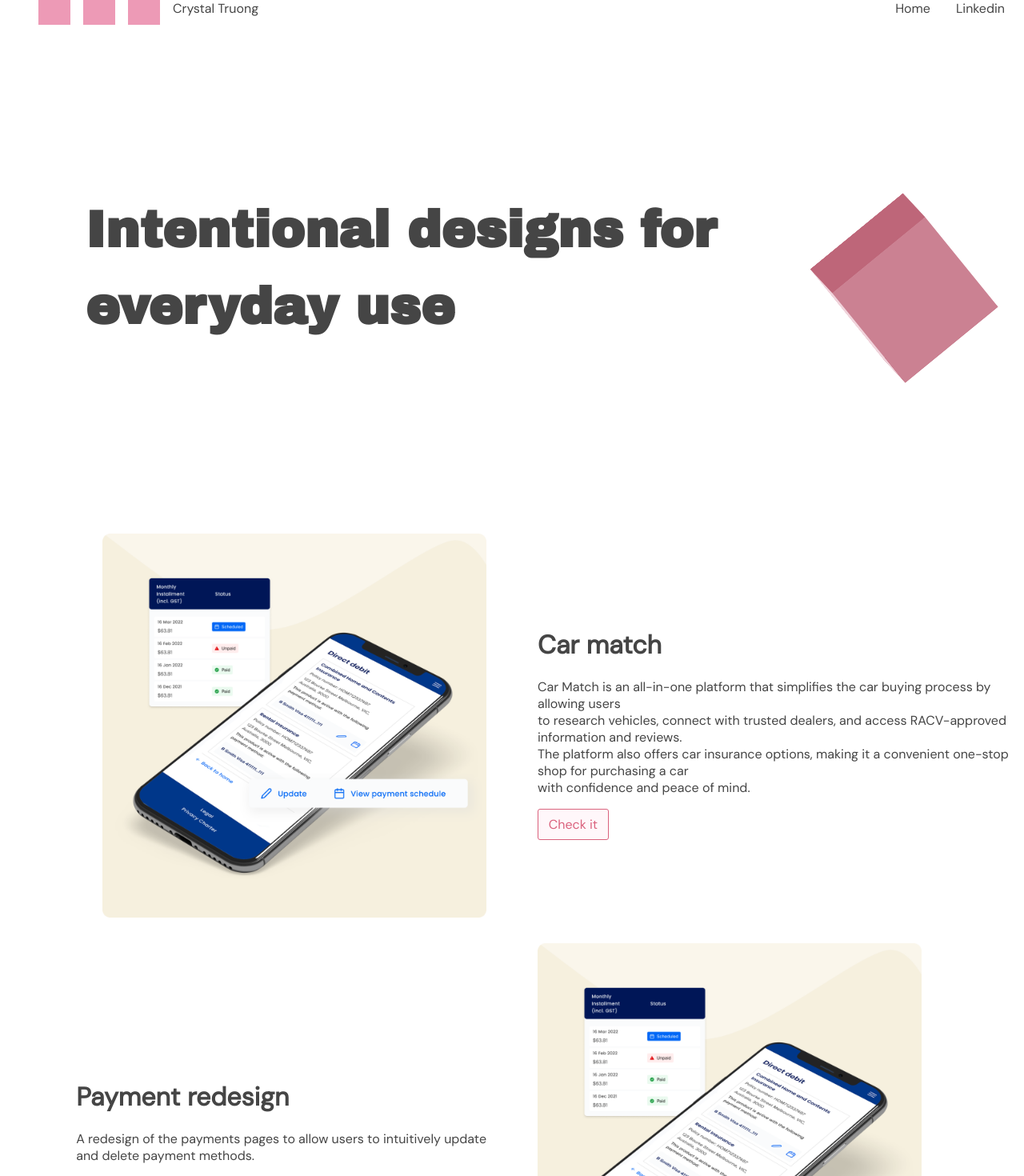
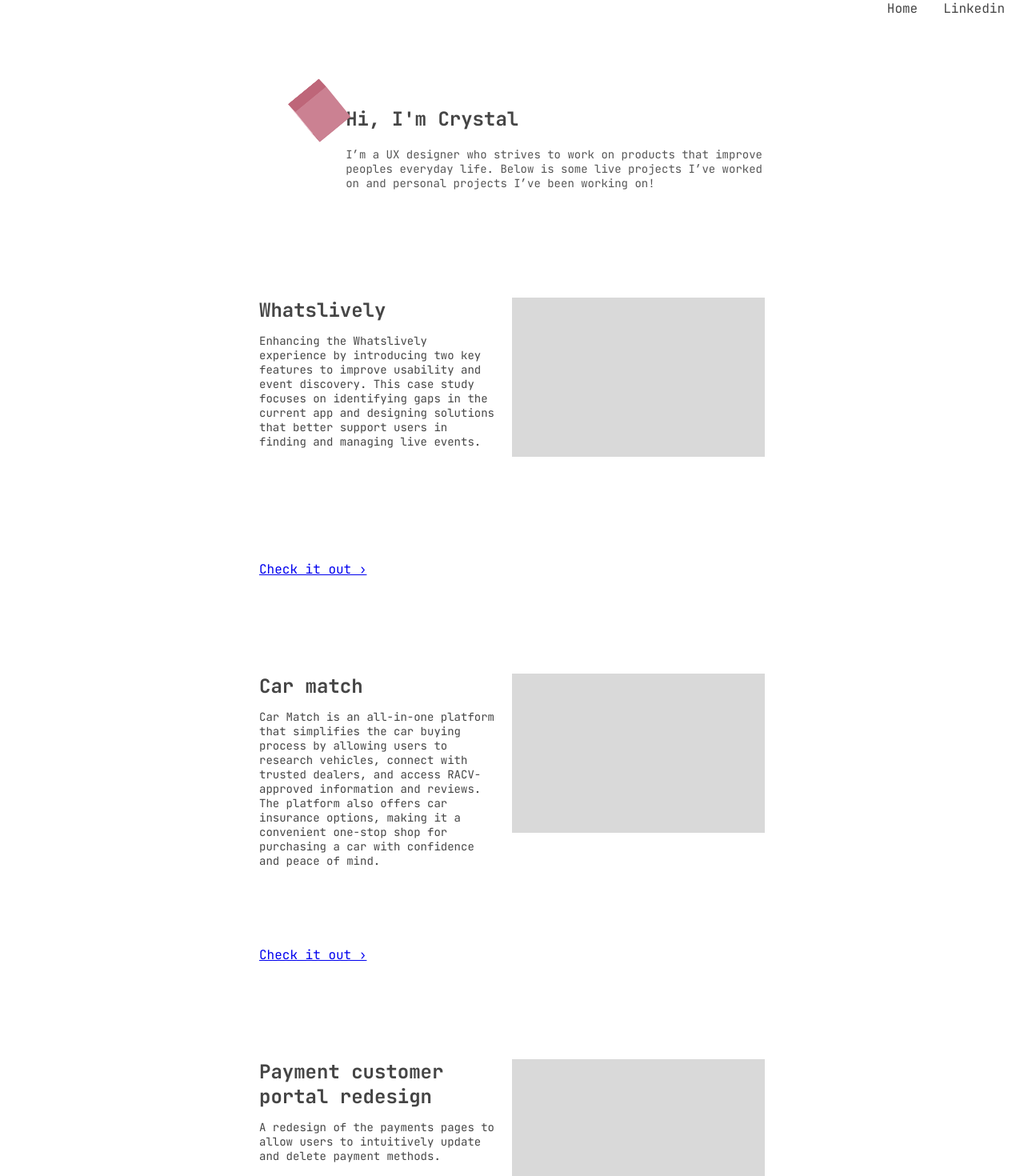
Before and after one commit to crystaltr/portfolio, a React (Create React App) app: page /#/ in a window 1280 px wide. Shown: the part 40-1510 px from the top of the page at 80% size. Built offline with nearby package versions, Linux system fonts and the light colour scheme.

Commit message:
landing pg redesign

```diff
--- a/package.json
+++ b/package.json
@@ -7,6 +7,7 @@
     "@testing-library/jest-dom": "^5.16.5",
     "@testing-library/react": "^13.4.0",
     "@testing-library/user-event": "^13.5.0",
+    "browserlist": "^1.0.1",
     "react": "^18.2.0",
     "react-dom": "^18.2.0",
     "react-router-dom": "^6.9.0",
--- a/src/App.css
+++ b/src/App.css
@@ -1,7 +1,9 @@
+@import url('https://fonts.googleapis.com/css2?family=JetBrains+Mono:wght@400;700&display=swap');
+
 .App {
   display: grid;
   gap: 2rem;
   grid-template-columns: 1fr;
-  font-family: 'DM Sans';
+  font-family: 'JetBrains Mono', monospace;
   color: #454545;
 }
--- a/src/LandingPage.jsx
+++ b/src/LandingPage.jsx
@@ -1,16 +1,16 @@
 import React, { Component } from 'react';
 import './landingpage.css';
 import { Link } from 'react-router-dom';
-import retry from './retry.png';
-import payment from './payment.png';
+import placeholder from './placeholder.png';
 
 
 class LandingPage extends Component {
     render() {
         return (
             <>
-            <div class='t-section'>
-                <h1>Intentional designs for < br/> everyday use</h1>
+            <div className='landing-container'>
+                <section className='hero-section'>
+                    <div className='cube-wrapper'>
                         <div class="cube">
                             <div class="face front"></div>
                             <div class="face back"></div>
@@ -20,25 +20,60 @@
                             <div class="face bottom"></div>
                         </div>
                     </div>
-            <div className='p1-grid'>
-                <img src={payment} alt="payment" class='img1'/>
-                <div className='p1-description'>
-                <h1>Car match</h1>
-                <p>Car Match is an all-in-one platform that simplifies the car buying process by allowing users <br/> to research vehicles, connect with
-                    trusted dealers, and access RACV-approved information and reviews. <br/>
-                    The platform also offers car insurance options, making it a convenient one-stop shop for purchasing a car <br/> with confidence and peace of mind.</p>
-                <Link to="/project2" className="p1-btn">Check it </Link>
+                    {/*Introduction section*/}
+                    <div className='hero-text'>
+                    <h2>Hi, I'm Crystal< br/></h2>
+                        <p>I’m a UX designer who strives to work on products that improve peoples everyday life. Below is some live projects
+                            I’ve worked on and personal projects I’ve been working on!</p>
                     </div>
+                </section>
+                <section className="project-section">
+                    <div className="project-text">
+                        <h2>Whatslively</h2>
+                        <p>
+                        Enhancing the Whatslively experience by introducing two key features to improve usability and event discovery.
+                        This case study focuses on identifying gaps in the current app and designing solutions that better support users in
+                        finding and managing live events.
+                        </p>< br/>< br/>< br/>< br/>< br/>< br/>
+                        <a href="#" className="project-link">Check it out ›</a>
+                    </div>
+                    <img src={placeholder} alt="placeholder" class='img1'/>
+            </section>
+            <section className="project-section">
+                    <div className="project-text">
+                        <h2>Car match</h2>
+                        <p>
+                        Car Match is an all-in-one platform that simplifies the car buying process by allowing users
+                        to research vehicles, connect with trusted dealers, and access RACV-approved information and reviews.
+                        The platform also offers car insurance options, making it a convenient one-stop shop for purchasing a car
+                        with confidence and peace of mind.
+                        </p>< br/>< br/>< br/>< br/>
+                        <a href="#" className="project-link">Check it out ›</a>
+                    </div>
+                    <img src={placeholder} alt="placeholder" class='img1'/>
+            </section>
+            <section className="project-section">
+                    <div className="project-text">
+                        <h2>Payment customer portal redesign</h2>
+                        <p>
+                        A redesign of the payments pages to allow users to intuitively update <br/>
+                        and delete payment methods.
+                        </p>< br/>< br/>< br/>< br/>< br/>< br/>
+                        <Link to="/project2" className="p1-btn">Check it out ›</Link>
+                    </div>
+                    <img src={placeholder} alt="placeholder" class='img1'/>
+            </section>
             </div>
 
+           {/*
             <div className='p1-grid'>
                 <div className='p2-description'>
                     <h1>Payment redesign</h1>
                     <p>A redesign of the payments pages to allow users to intuitively update <br/> and delete payment methods.</p>
                     <Link to="/project1" className="p1-btn">View project</Link>
                 </div>
-                <img src={payment} alt="retry" class='img2'/>
-            </div>
+                <img src={retry} alt="retry" class='img2'/>
+        </div>*/}
 
             </>
         )
--- a/src/NavBar.jsx
+++ b/src/NavBar.jsx
@@ -7,8 +7,6 @@
         <>
         <nav class="nav-grid">
             <ul class="ul-grid">
-                <div class ="rectangle"></div><div class ="rectangle"></div><div class ="rectangle"></div>
-                <div className='brandline'>Crystal Truong</div>
                 <Link to="/">Home</Link>
                 <a href="https://www.linkedin.com/in/crystal-truong-2334a2175/" target="_blank">Linkedin</a>
             </ul>
--- a/src/ProjectOne.jsx
+++ b/src/ProjectOne.jsx
@@ -8,7 +8,6 @@
 function ProjectOne() {
     const [showContentOne, setShowContentOne] = useState(true);
     const [showContentTwo, setShowContentTwo] = useState(false);
-     {
         return (
             <div className='proj-grid'>
                 <div class='overview-container'>
@@ -92,6 +91,5 @@
             </div>
         )
     }
-}
 
 export default ProjectOne;
--- a/src/ProjectTwo.jsx
+++ b/src/ProjectTwo.jsx
@@ -8,7 +8,6 @@
 function ProjectTwo() {
     const [showContentOne, setShowContentOne] = useState(true);
     const [showContentTwo, setShowContentTwo] = useState(false);
-     {
         return (
             <div className='proj-grid'>
                 <div class='overview-container'>
@@ -116,6 +115,5 @@
             </div>
         )
     }
-}
 
 export default ProjectTwo;
--- a/src/index.css
+++ b/src/index.css
@@ -1,6 +1,8 @@
+@import url('https://fonts.googleapis.com/css2?family=JetBrains+Mono:wght@400;700&display=swap');
+
 body {
   margin: 0;
-  font-family: -apple-system, BlinkMacSystemFont, 'Segoe UI', 'Roboto', 'Oxygen',
+  font-family: 'JetBrains Mono', -apple-system, BlinkMacSystemFont, 'Segoe UI', 'Roboto', 'Oxygen',
     'Ubuntu', 'Cantarell', 'Fira Sans', 'Droid Sans', 'Helvetica Neue',
     sans-serif;
   -webkit-font-smoothing: antialiased;
@@ -8,6 +10,5 @@
 }
 
 code {
-  font-family: source-code-pro, Menlo, Monaco, Consolas, 'Courier New',
-    monospace;
+  font-family: 'JetBrains Mono', source-code-pro, Menlo, Monaco, Consolas, 'Courier New', monospace;
 }
--- a/src/landingpage.css
+++ b/src/landingpage.css
@@ -1,35 +1,47 @@
 
-.t-section {
-  display: grid;
-  grid-auto-flow: column;
-  justify-content: center;
-  align-content: center;
-  gap: 8rem;
-  height: 550px;
-  padding: 2rem 2rem;
+.landing-container {
+  width: 50%; /* Adjust width as needed */
+  max-width: 1200px; /* Keeps it responsive */
+  margin: 0 auto; /* Centers the content */
 }
-.t-section h1 {
-    display: grid;
-    font-family: "Archivo Black";
-    line-height: 1.5;
-    text-align: left;
-    color: #454545;
-    font-size: 64px;
-    padding: 2rem;
-    padding-bottom: 5rem;
-  }
 
+/*
+
+.hero-section{
+  display: flex;
+  align-items: center;
+  justify-content: space-between;
+  max-width: 800px;
+  margin: auto;
+  padding: 20px;
+} */
+
+.hero-section,
+.project-section {
+  display: flex;
+  align-items: flex-start;
+  justify-content: space-between;
+  padding: 60px 0;
+  gap: 1rem;
+
+}
+
+.cube-wrapper {
+  width: 32px;
+  height: 32px;
+  position: relative;
+}
 
 .cube {
 	animation: rotate 7000ms linear infinite;
 	bottom: 0;
-	height: 150px;
+	height: 50px;
 	left: 0;
 	margin: auto;
 	transform-style: preserve-3d;
 	right: 0;
 	top: 0;
-	width: 150px;
+	width: 50px;
 }
 
 @keyframes rotate {
@@ -48,44 +60,68 @@
 
 .front {
 	background: #B14A60;
-	transform: translateZ(75px);
+	transform: translateZ(25px);
 }
 
 .back {
 	background: #BE6679;
-	transform: translateZ(-75px);
+	transform: translateZ(-25px);
 }
 
 .left {
 	background: #CB8192;
-	transform: translateX(-75px) rotateY(90deg);
+	transform: translateX(-25px) rotateY(90deg);
 }
 
 .right {
 	background: #D79DAA;
-	transform: translateX(75px) rotateY(90deg);
+	transform: translateX(25px) rotateY(90deg);
 }
 
 .top {
 	background: #E4B8C3;
-	transform: translateY(-75px) rotateX(90deg);
+	transform: translateY(-25px) rotateX(90deg);
 }
 
 .bottom {
 	background: #F1D4DC;
-	transform: translateY(75px) rotateX(90deg);
+	transform: translateY(25px) rotateX(90deg);
 }
-  .p1-grid {
-    display: grid;
-    grid-template-columns: 1fr 1fr;
-    place-items: center;
-    gap: 4rem;
-    padding-bottom: 2rem;
-  }
 
-  .p1-description {
-    margin-right: auto;
-  }
+/* Text Content */
+
+.hero-text,
+.project-text {
+  flex: 1;
+  max-width: 90%;
+}
+
+.project-text h2 {
+  margin: 0;
+
+}
+
+.project-text p{
+  font-size: 14px;
+}
+
+.hero-section {
+  flex: 1;
+  margin-left: 50px;
+  font-family: 'Jetbrains Mono';
+}
+
+.hero-section h1 {
+  font-size: 24px;
+  font-weight: bold;
+}
+
+.hero-section p {
+  font-size: 14px;
+  color: #555;
+}
+
+
 
 
 .p1-btn {
@@ -123,13 +159,13 @@
 
 
   .img1 {
-    width: 80%;
+    width: 50%;
     margin-left: auto;
   }
 
 
   .img2 {
-    width: 80%;
+    width: 30%;
     margin-right: auto;
   }
 
--- a/src/navbar.css
+++ b/src/navbar.css
@@ -1,6 +1,5 @@
 
 .nav-grid {
-    font-family: 'DM sans';
     display: grid;
     gap: 1rem;
     grid-template-columns: 1fr;
--- a/src/project.css
+++ b/src/project.css
@@ -3,7 +3,6 @@
     grid-template-columns: 1fr;
     padding: 3rem;
     place-items: center;
-    font-family: 'DM Sans';
   }
 
   .overview-container {
```
Also changed, not shown: src/placeholder.png (added), 1 other file (tests, documents, lock files or other folders). Lines whose indentation alone changed are shown as unchanged.
